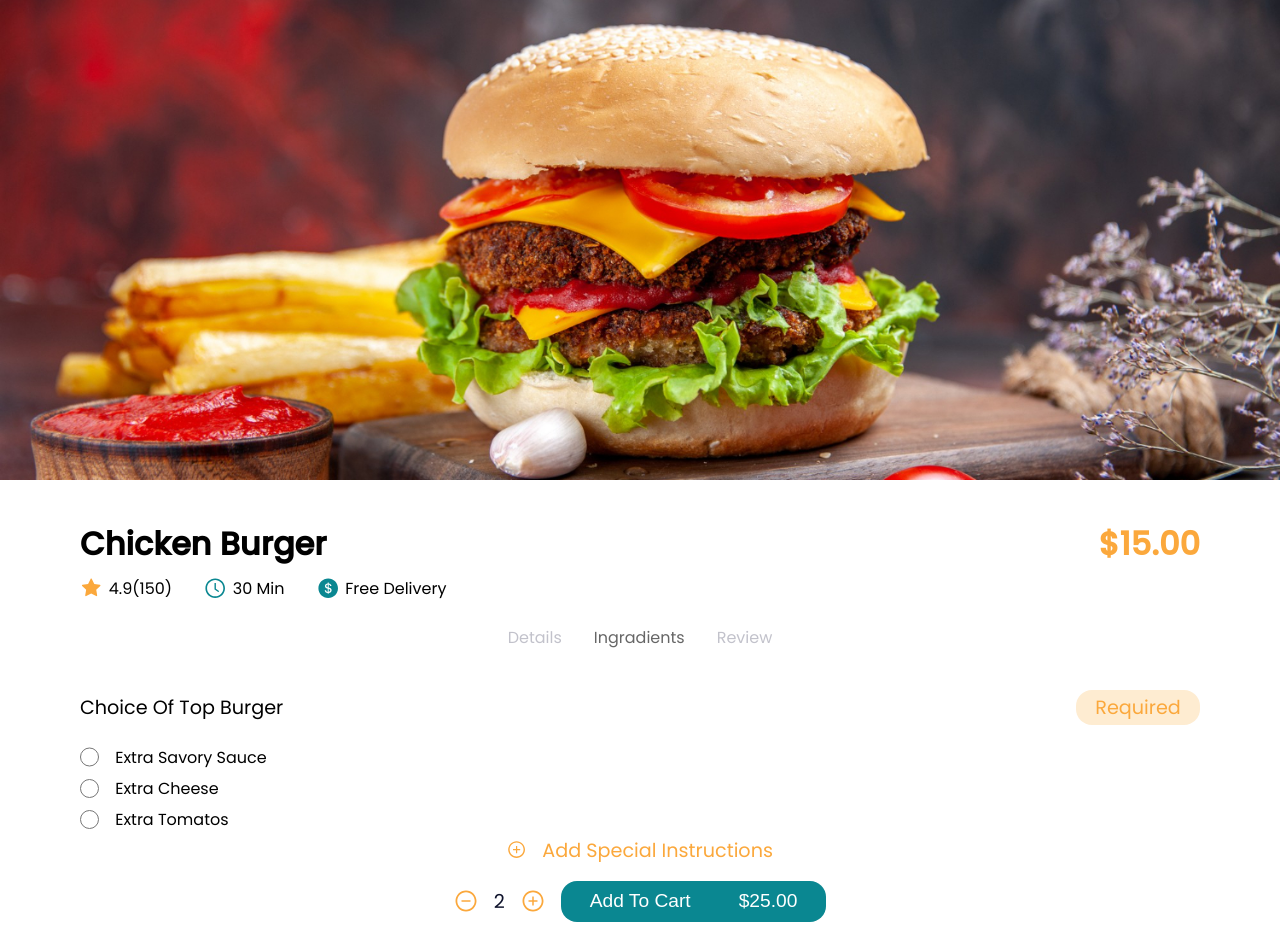
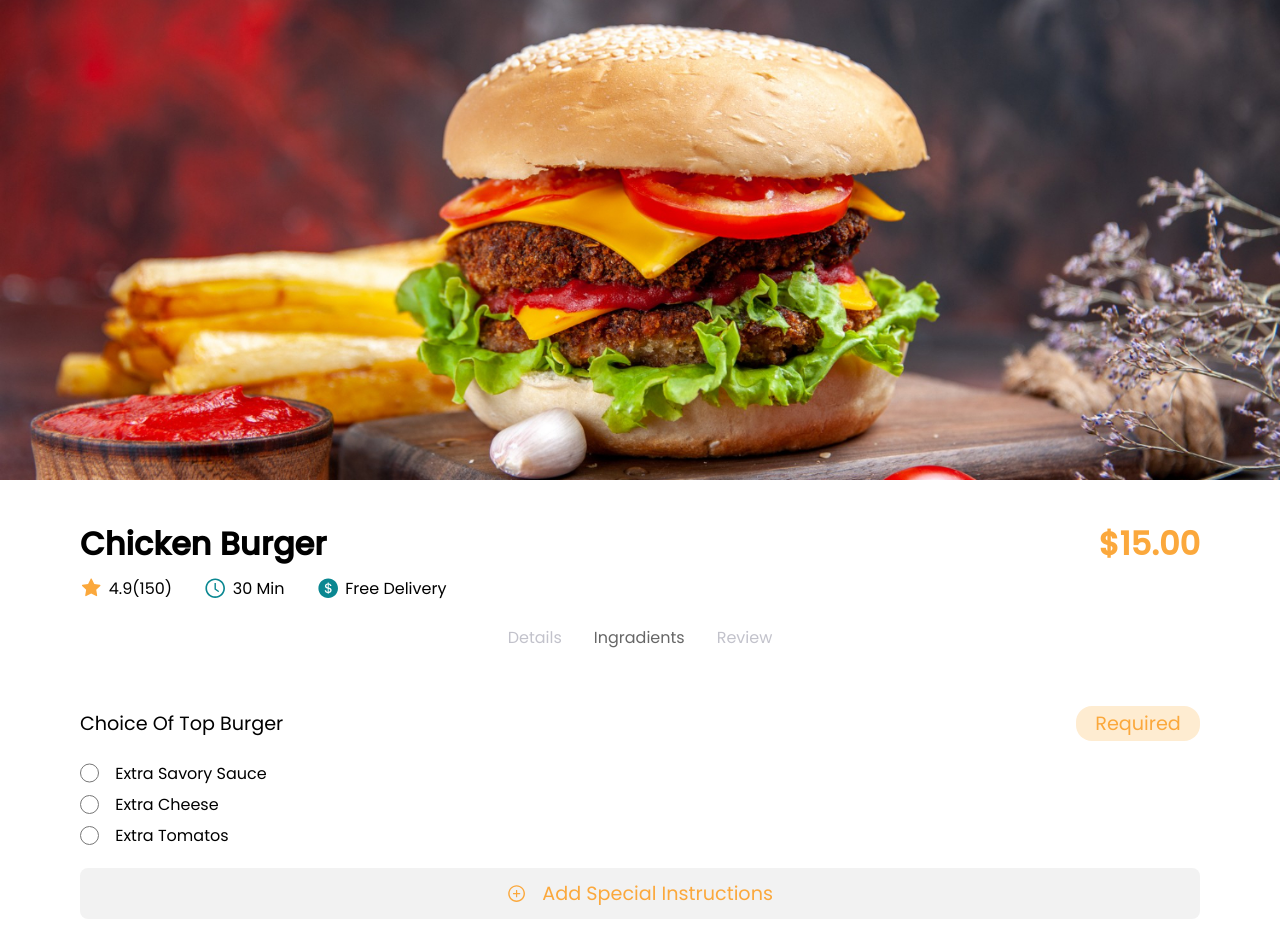
Before and after one commit to Sawar-Nabi/Food-App, a React (Create React App) app: page /open in a window 1280 px wide. Shown: the top 933 px of the page. Built offline with nearby package versions, Linux system fonts and the light colour scheme.

Commit message:
Food choice model added

```diff
--- a/src/components/FoodChooice/FoodChoiceIndex.js
+++ b/src/components/FoodChooice/FoodChoiceIndex.js
@@ -1,4 +1,4 @@
-import React from "react";
+import React, { useState } from "react";
 import styled from "styled-components";
 import { Constant } from "../../constants";
 import choiceBannerImg from "../../media/choiceBanner.jpg";
@@ -9,12 +9,20 @@ import {
   AiOutlinePlusCircle,
   AiOutlineMinusCircle,
 } from "react-icons/ai";
+import FoodChoiceModel from "./FoodChoiceModel";
 
-const { Fonts, Colors, Flex,  } = Constant;
+const { Fonts, Colors, Flex } = Constant;
 
 const FoodChoiceIndex = () => {
+  const [foodModel, setFoodModel] = useState(false);
+
+  const showFoodModel = () => {
+    setFoodModel(!foodModel);
+  };
+
   return (
     <Section>
+      <div className="choice" style={foodModel?{overflow:'hidden'}:null}>
         <div className="choice_Banner">
           <img src={choiceBannerImg} alt="" />
         </div>
@@ -61,17 +69,34 @@ const FoodChoiceIndex = () => {
                 <label htmlFor="choice3">extra tomatos</label>
               </div>
             </div>
-          <div className="Special_instructions">
+            <div className="Special_instructions" onClick={showFoodModel}>
               <AiOutlinePlusCircle />
               <span>add special instructions</span>
             </div>
-          <div className="add_To_Cart">
+            {foodModel && <FoodChoiceModel close={showFoodModel} />}
+            <div
+              className="add_To_Cart"
+              style={
+                foodModel
+                  ? {
+                      position: "fixed",
+                      zIndex: "999",
+                      background: "#fff",
+                      bottom: "0px",
+                      left: "0px",
+                      width: "100%",
+                      height: '10vh',
+                    }
+                  : null
+              }
+            >
               <AiOutlineMinusCircle className="plus_icon" />
               <span>2</span>
               <AiOutlinePlusCircle className="minus_icon" />
               <button>
                 add to cart <span>$25.00</span>
               </button>
+            </div>
           </div>
         </div>
       </div>
@@ -151,6 +176,7 @@ const Section = styled.section`
         }
       }
       .top_Choice {
+        padding: 1rem 0;
         .topChoiceHead {
           ${Flex};
           justify-content: space-between;
@@ -181,6 +207,9 @@ const Section = styled.section`
         font-size: 1.2rem;
         gap: 1rem;
         cursor: pointer;
+        background: #f2f2f2;
+        padding: 0.7rem;
+        border-radius: .5rem;
       }
       .add_To_Cart {
         ${Flex};
@@ -323,7 +352,7 @@ const Section = styled.section`
           }
         }
         .recipe_rating {
-          font-size: .85rem;
+          font-size: 0.85rem;
           gap: 1.5rem;
           .star,
           .recipie_time,
@@ -353,7 +382,7 @@ const Section = styled.section`
           }
         }
         .top_Choice {
-          padding: .5rem 0;
+          padding: 0.5rem 0;
           .topChoiceHead {
             padding: 0.7rem 0;
             font-size: 1rem;
@@ -364,7 +393,7 @@ const Section = styled.section`
           }
           .choiceOptions {
             padding: 0.5rem 0;
-            font-size: .85rem;
+            font-size: 0.85rem;
             input {
               width: 1.1rem;
               height: 1.1rem;
@@ -391,7 +420,6 @@ const Section = styled.section`
             padding: 0.5em 1.5em;
             font-size: 1rem;
             border-radius: 1rem;
-
           }
         }
       }
@@ -410,7 +438,7 @@ const Section = styled.section`
           }
         }
         .recipe_rating {
-          font-size: .65rem;
+          font-size: 0.65rem;
           gap: 1rem;
           .star,
           .recipie_time,
@@ -433,7 +461,7 @@ const Section = styled.section`
             padding: 1rem 0;
             li {
               padding: 0rem 1rem;
-              font-size: .75rem;
+              font-size: 0.75rem;
             }
             .active {
               color: ${Colors.terteryColor2};
@@ -441,18 +469,18 @@ const Section = styled.section`
           }
         }
         .top_Choice {
-          padding: .5rem 0;
+          padding: 0.5rem 0;
           .topChoiceHead {
             padding: 0.7rem 0;
-            font-size: .85rem;
+            font-size: 0.85rem;
             span:last-child {
-              padding: 0.1rem .5rem;
+              padding: 0.1rem 0.5rem;
               border-radius: 0.5rem;
             }
           }
           .choiceOptions {
             padding: 0.5rem 0;
-            font-size: .85rem;
+            font-size: 0.85rem;
             input {
               width: 1.1rem;
               height: 1.1rem;
@@ -461,7 +489,7 @@ const Section = styled.section`
         }
         .Special_instructions {
           font-size: 1rem;
-          gap: .5rem;
+          gap: 0.5rem;
         }
         .add_To_Cart {
           padding: 1rem 0rem;
@@ -475,11 +503,10 @@ const Section = styled.section`
             cursor: pointer;
           }
           button {
-            gap: .5rem;
+            gap: 0.5rem;
             padding: 0.5em 1.5em;
-            font-size: .75rem;
+            font-size: 0.75rem;
             border-radius: 1rem;
-
           }
         }
       }
--- /dev/null
+++ b/src/components/FoodChooice/FoodChoiceModel.jsx
@@ -0,0 +1,114 @@
+import React from "react";
+import styled from "styled-components";
+import { Constant } from "../../constants";
+import { FaTimes } from "react-icons/fa";
+import image from "../../media/listContent.jpg";
+
+const { Fonts, Colors, Flex, CardListStyle } = Constant;
+
+const FoodChoiceModel = ({ close }) => {
+  const testapi = [1, 2, 3, 4, 5, 6, 7];
+  return (
+    <Section>
+      <div className="model">
+        <div className="model_header">
+          <button onClick={close}>
+            <FaTimes />
+          </button>
+          <div className="Title">
+            <h2>add speacial instructions</h2>
+          </div>
+        </div>
+        <div className="extraWrapper">
+          {testapi.map((test, i) => (
+            <div className="extraContentCard" key={i}>
+              <img src={image} alt={test} />
+              <div className="extraContent">
+                <div className="ContentName">
+                  <h3>extra tomatoes</h3>
+                  <p>price per item</p>
+                </div>
+                <div className="contentprice">$3.00</div>
+              </div>
+            </div>
+          ))}
+        </div>
+        <div className="amount_wrapper">
+                <div className="amount_div">
+                    <p>amount item</p> <p>9</p>
+                </div>
+                <div className="price_div">
+                    <p>total price</p><p>$65.5</p>
+                </div>
+        </div>
+      </div>
+    </Section>
+  );
+};
+
+export default FoodChoiceModel;
+const Section = styled.section`
+  height: 90vh;
+  width: 100vw;
+  background-color: rgba(51, 51, 51, 0.473);
+  position: fixed;
+  top: 0;
+  left: 0;
+  font-family: ${Fonts.primaryFont};
+  text-transform: capitalize;
+  display: flex;
+  justify-content: center;
+  padding: 0rem 5rem;
+  .model {
+    width: 100%;
+    padding: 1rem 0;
+    background: #fff;
+    border-radius: 2rem 2rem 0 0;
+    overflow-y: scroll;
+    &::-webkit-scrollbar {
+      width: 0px;
+    }
+    .model_header {
+      ${Flex};
+      border-bottom: 2px solid ${Colors.terteryColor2};
+      padding: 1rem;
+
+      button {
+        padding: 0.2em;
+        font-size: 1.5rem;
+        background: none;
+        border: none;
+        font-weight: 100;
+        color: ${Colors.terteryColor};
+      }
+      .Title {
+        flex: 1;
+        padding: 0rem 0;
+        h2 {
+          text-align: center;
+        }
+      }
+    }
+    .extraWrapper {
+      padding: 1rem 1rem;
+      .extraContentCard {
+        ${Flex};
+        gap: 1rem;
+        ${CardListStyle};
+
+        img {
+          width: 10rem;
+          border-radius:inherit;
+        }
+        .extraContent {
+          width: calc(100% - 10rem);
+          justify-content: space-between;
+          ${Flex};
+          /* background: red; */
+          padding: 1rem 0;
+
+        }
+      }
+    }
+  }
+`;
--- a/src/components/openComponent/CardList.js
+++ b/src/components/openComponent/CardList.js
@@ -1,4 +1,4 @@
-import React from "react";
+import React, {useState} from "react";
 import styled from "styled-components";
 import { Constant } from "../../constants";
 import listImage from "../../media/listContent.jpg";
@@ -12,6 +12,11 @@ const CardList = ({value}) => {
 
     value(true)
   }
+  const [openCount, setOpenCount] = useState(0)
+
+  const getCounterTocard= () =>{
+
+  }
   return (
     <Section>
       <div className="card_list">
@@ -23,13 +28,13 @@ const CardList = ({value}) => {
           <p>snadwich features two savory flame-grilled beef patties</p>
           <div className="card_Price_Tag">
             <h3>$ 15.00</h3>
-            <button>
+            {/* <button>
               <AiOutlineMinusCircle className="add_Icon" />
             </button>
-            <span>2</span>
+            <span>{openCount}</span>
             <button>
               <AiFillPlusCircle className="add_Icon" />
-            </button>
+            </button> */}
           </div>
         </div>
       </div>
--- a/src/components/openComponent/OpenComponent.jsx
+++ b/src/components/openComponent/OpenComponent.jsx
@@ -16,6 +16,8 @@ const OpenComponent = () => {
   const getCardValue = (value) =>{
     setcount(value)
   }
+
+
   return (
     <Section >
       <div className="open_banner">
@@ -32,7 +34,7 @@ const OpenComponent = () => {
           <div className="content_navigate_indicator">
             <Link to="/">$$</Link>
             <BsDot />
-            <Link to="/">Burger</Link> <BsDot />{" "}
+            <Link to="/">Burger</Link> <BsDot />
             <Link to="/">american food</Link> <BsDot />
             <Link to="/">deshi food</Link>
           </div>
@@ -51,7 +53,7 @@ const OpenComponent = () => {
               <BsFillStopwatchFill className="thirty_min_icon" />{" "}
               <span>thirty min</span>
             </div>
-            <div className="take_away" onClick={() =>{setcount(count + 1)}}>take away</div>
+            <div className="take_away" >take away</div>
           </div>
         </div>
         <div className="food_choice">
@@ -94,7 +96,6 @@ const Section = styled.section`
   width: 100%;
   min-height: 100vh;
   font-family: ${Fonts.primaryFont};
-  overflow: hidden;
   .open_banner {
     width: 100%;
     height: 30rem;
--- a/src/components/selectFoodModal/FullMeal.js
+++ b/src/components/selectFoodModal/FullMeal.js
@@ -3,7 +3,7 @@ import styled from "styled-components";
 import { GiCheckMark } from "react-icons/gi";
 import { AiOutlinePlus } from "react-icons/ai";
 import ColaIcon from "../../media/cola.jpg";
-import FrenchFriesIcon from "../../media/french.jpg";
+// import FrenchFriesIcon from "../../media/french.jpg";
 import { Constant } from "../../constants";
 
 const { Colors, Flex, CardListStyle } = Constant;
@@ -13,9 +13,12 @@ const FullMeal = () => {
   const [checkIcon, setCheckIcon] = useState([]);
 
   const toggleIconCheck = (e) => {
-    setCheckIcon();
-    console.log(e.target.id);
+    setCheckIcon((pre) =>
+    [...pre, e.target.id]
+    );
+
   };
+  console.log(checkIcon);
 
   return (
     <Section>
@@ -33,7 +36,7 @@ const FullMeal = () => {
             <label htmlFor={i}>
               {/* <img src={FrenchFriesIcon} alt="" /> */}
             </label>
-            {checkIcon == i ? (
+            { checkIcon.indexOf('1') === i ? (
               <div>
                 <GiCheckMark />
               </div>
--- a/src/components/selectFoodModal/SelectFood.js
+++ b/src/components/selectFoodModal/SelectFood.js
@@ -9,14 +9,14 @@ import FullMeal from "./FullMeal";
 const {  Colors, Flex, CardListStyle } = Constant;
 
 const SelectFood = ({value}) => {
-  const [counter, setcounter] = useState(0);
+  const [counter, setcounter] = useState(1);
   const [slider, setSlider] = useState(25);
 
   const decreaseQuantity = () =>{
-    if(counter > 0){
+    if(counter > 1){
       setcounter(counter - 1)
     }else{
-      setcounter(0)
+      setcounter(1)
     }
   }
 
@@ -28,6 +28,7 @@ const SelectFood = ({value}) => {
 
     value(false)
   }
+
   return (
     <Section>
       <div className="Select_Food_Modal" >
```
Lines whose indentation alone changed are shown as unchanged.
